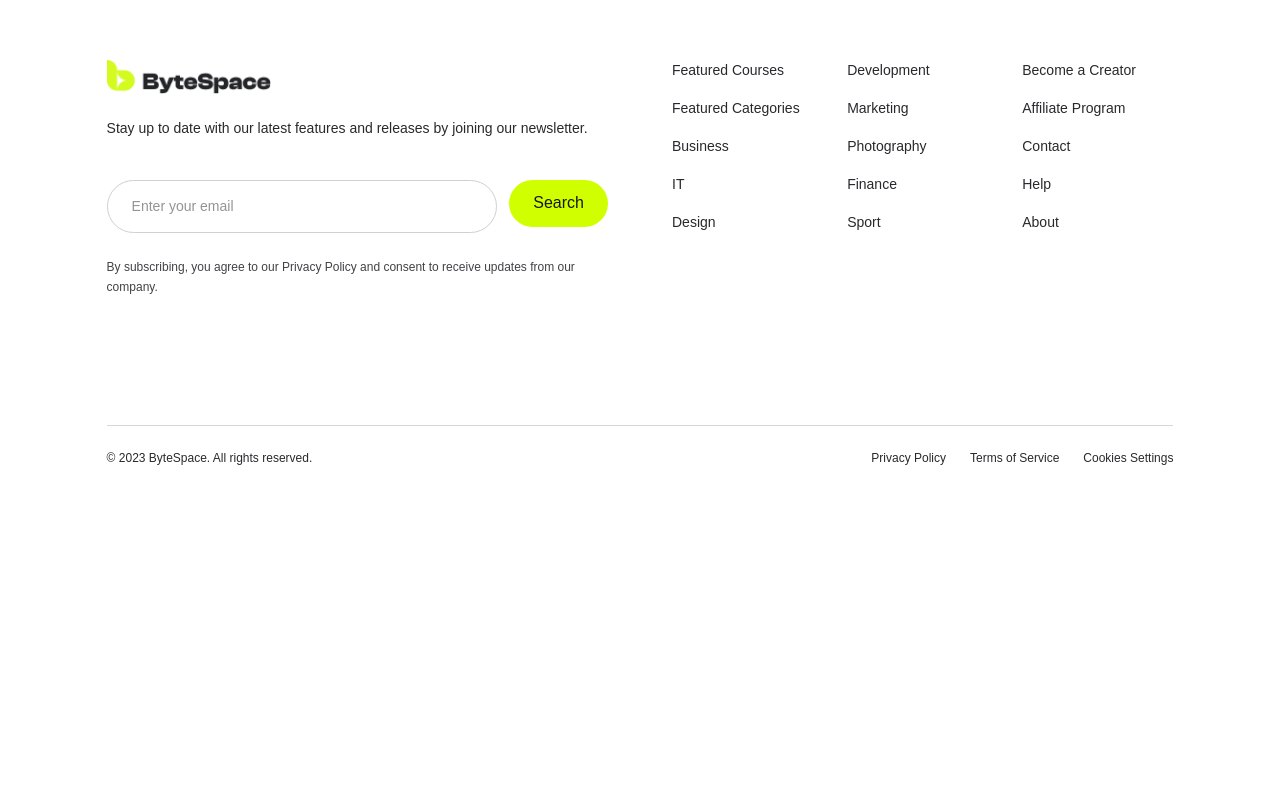
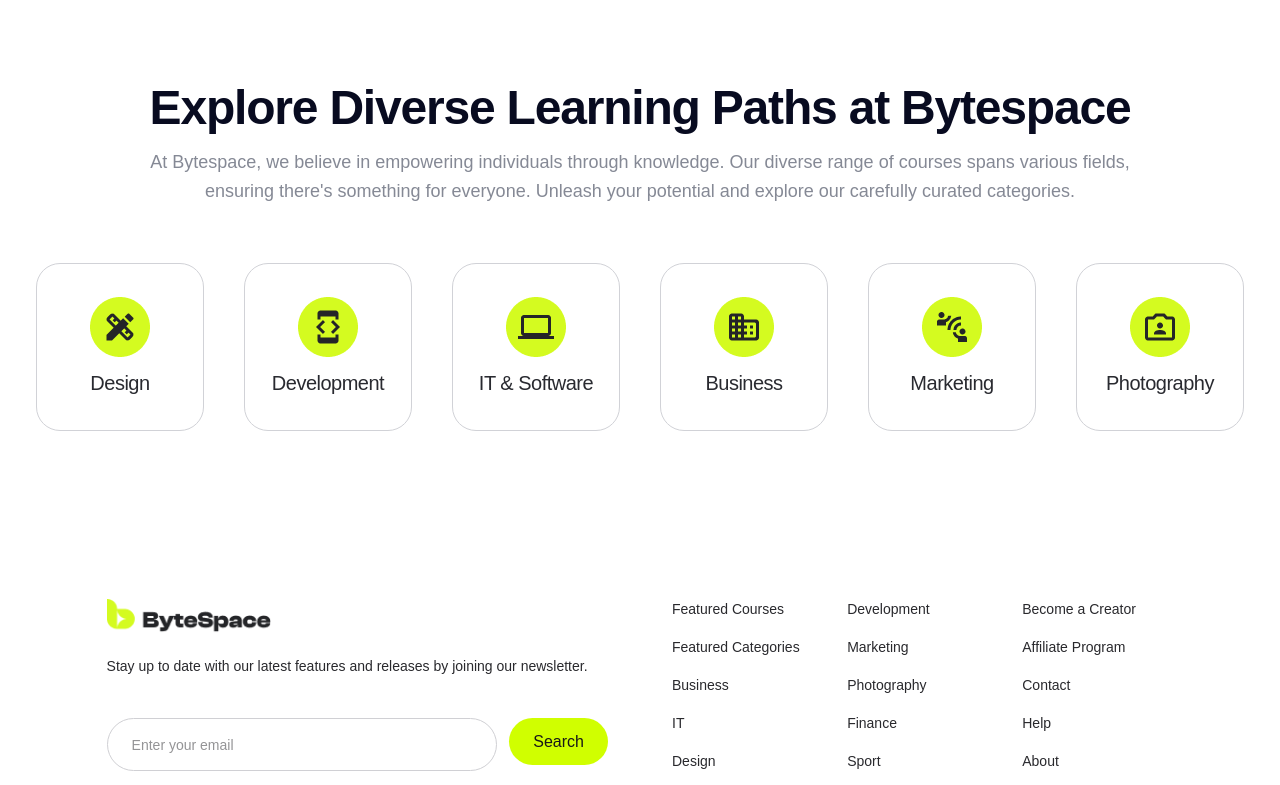
Before and after one commit to Sahed-Hasan-007/dointech-bytespace_new, a Next.js app: page / in a window 1280 px wide. Shown: the part 2956-3741 px from the top of the page. Before the commit the page ends 3450 px from the top, so only its background shows below. Built offline with nearby package versions, Linux system fonts and the light colour scheme.

Commit message:
explore section done

```diff
--- a/app/pages/landing_page.tsx
+++ b/app/pages/landing_page.tsx
@@ -1,6 +1,7 @@
 import { Hero } from "@/components/landingpage/Hero";
 import { LogoSection } from "@/components/landingpage/LogoSection";
 import { DiscoverSection } from "@/components/landingpage/DiscoverSection";
+import { ExploreSection } from "@/components/landingpage/ExploreSection";
 
 export default function LandingPage() {
   return (
@@ -8,6 +9,7 @@
       <Hero />
       <LogoSection />
       <DiscoverSection />
+      <ExploreSection />
     </>
   );
 }
--- a/components/landingpage/DiscoverSection.tsx
+++ b/components/landingpage/DiscoverSection.tsx
@@ -76,7 +76,7 @@
   );
 
   return (
-    <section id="courses" className="bg-white px-5 py-20 text-[#101322] sm:px-8 sm:py-24">
+    <section id="courses" className="bg-white px-5 py-14 text-[#101322] sm:px-8 sm:py-24">
       <div className="mx-auto max-w-[1120px]">
         <header className="mx-auto max-w-[1120px] text-center">
           <h2 className="text-3xl font-bold leading-[1.12] tracking-[-0.035em] sm:text-4xl md:text-5xl">
--- /dev/null
+++ b/components/landingpage/ExploreSection.tsx
@@ -0,0 +1,39 @@
+import Image from "next/image";
+
+const learningPaths = [
+  { name: "Design", image: "/images/explore/design.png" },
+  { name: "Development", image: "/images/explore/development.png" },
+  { name: "IT & Software", image: "/images/explore/it.png" },
+  { name: "Business", image: "/images/explore/business.png" },
+  { name: "Marketing", image: "/images/explore/marketing.png" },
+  { name: "Photography", image: "/images/explore/photography.png" },
+];
+
+export function ExploreSection() {
+  return (
+    <section id="explore" className="bg-white px-5 py-14 sm:px-8 sm:py-24">
+      <div className="mx-auto max-w-7xl text-center">
+        <h2 className="text-3xl font-semibold tracking-tight text-[#080b20] sm:text-4xl lg:text-5xl">
+          Explore Diverse Learning Paths at Bytespace
+        </h2>
+        <p className="mx-auto mt-4 max-w-5xl text-base leading-relaxed text-[#858995] sm:text-lg">
+          At Bytespace, we believe in empowering individuals through knowledge. Our diverse range of courses spans various
+          fields, ensuring there&apos;s something for everyone. Unleash your potential and explore our carefully curated categories.
+        </p>
+
+        <div className="mx-auto mt-14 grid max-w-7xl grid-cols-2 justify-items-center gap-5 sm:grid-cols-3 sm:gap-7 lg:grid-cols-6 lg:gap-8">
+          {learningPaths.map((path) => (
+            <a
+              key={path.name}
+              href="#discover"
+              className="group flex aspect-square w-full max-w-[168px] flex-col items-center justify-center rounded-[24px] border border-[#d1d2d7] bg-white transition duration-200 hover:-translate-y-1 hover:border-[#d3ff00] hover:shadow-[0_10px_30px_rgba(8,11,32,0.08)] focus-visible:outline-2 focus-visible:outline-offset-4 focus-visible:outline-[#003be2]"
+            >
+              <Image src={path.image} alt="" width={60} height={60} className="h-[60px] w-[60px]" />
+              <span className="mt-3 text-lg font-medium tracking-tight text-[#292a30] sm:text-xl">{path.name}</span>
+            </a>
+          ))}
+        </div>
+      </div>
+    </section>
+  );
+}
```
